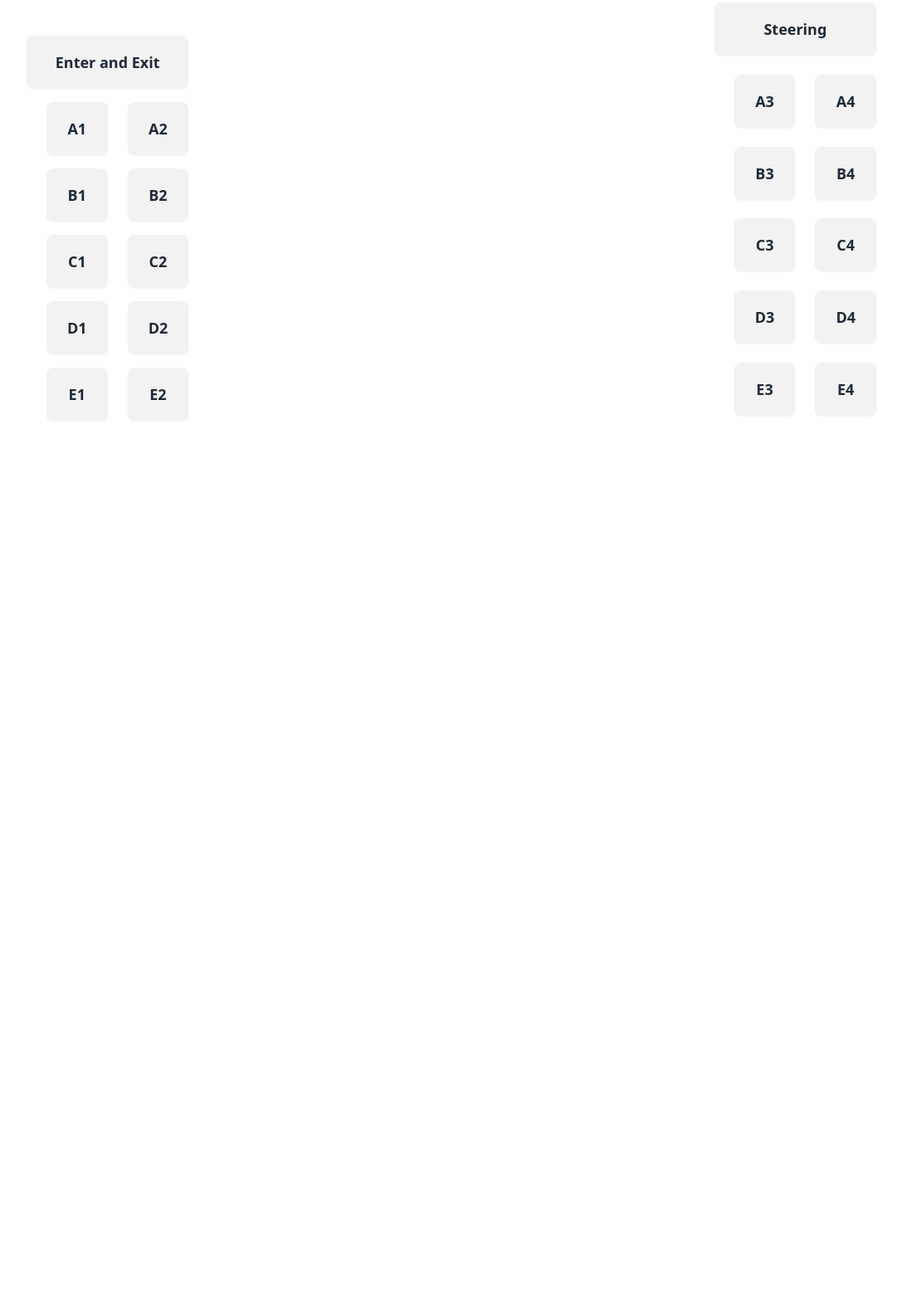
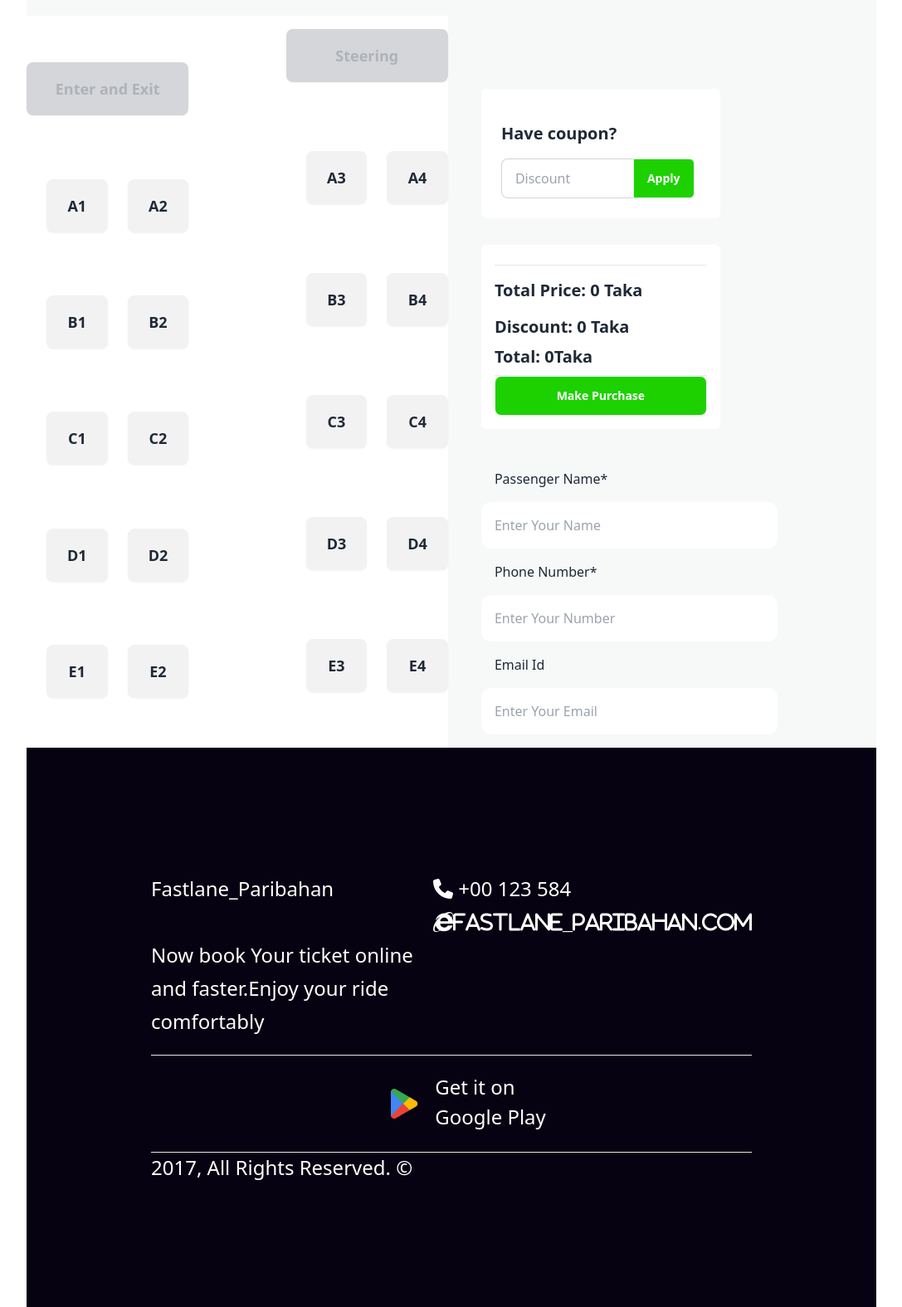
Before and after one commit to NafizFuad9/Bus_ticketing_site, a plain HTML site: page index.html in a window 1280 px wide. Shown: the part 2177-3752 px from the top of the page at 83% size, without its empty margins (96-1183 px from the left). Before the commit the page ends 2716 px from the top, so only its background shows below. Drawn offline with nearby package versions, Linux system fonts and the light colour scheme.

Commit message:
started javascript part

```diff
--- a/index.html
+++ b/index.html
@@ -10,6 +10,12 @@
       <!-- link Tailwindcss and daisyUI -->
 <link href="https://cdn.jsdelivr.net/npm/daisyui@4.6.0/dist/full.min.css" rel="stylesheet" type="text/css" />
 <script src="https://cdn.tailwindcss.com"></script>
+
+<link href="https://cdn.jsdelivr.net/npm/daisyui@4.7.2/dist/full.min.css" rel="stylesheet" type="text/css" />
+<script src="https://cdn.tailwindcss.com"></script>
+
+<!-- link font awesome -->
+<script src="https://kit.fontawesome.com/10cdc8742d.js" crossorigin="anonymous"></script>
 
 </head>
 <body class="w-4/5 m-auto">
@@ -131,7 +137,7 @@
 
 
     <div>
-        <button class="bg-lime-400 p-5 font-bold text-xl text-white">8 Seats Left</button>
+        <button class="bg-lime-400 p-5 font-bold text-xl text-white"><span id="seatNumbers">10</span> Seats Left</button>
     </div>
 </section>
 
@@ -193,38 +199,104 @@
         <div><p>Selected</p></div>
     </div>
 </div>
+</div>
 
 <!-- seats part -->
 
-<div class=" flex justify-between bg-white mt-10">
+<div class="flex  space-x-10">
+<div class="w-4/5 flex justify-between bg-white mt-10">
 <div class="grid grid-cols-2  space-x-6 space-y-4 mt-10">
-    <button class="btn btn-xs sm:btn-sm md:btn-md lg:btn-lg col-span-2 mt-4">Enter and Exit</button>
-    <button class="btn btn-xs sm:btn-sm md:btn-md lg:btn-lg mt-5">A1</button>
-    <button class="btn btn-xs sm:btn-sm md:btn-md lg:btn-lg ">A2</button>
-    <button class="btn btn-xs sm:btn-sm md:btn-md lg:btn-lg">B1</button>
-    <button class="btn btn-xs sm:btn-sm md:btn-md lg:btn-lg">B2</button>
-    <button class="btn btn-xs sm:btn-sm md:btn-md lg:btn-lg">C1</button>
-    <button class="btn btn-xs sm:btn-sm md:btn-md lg:btn-lg">C2</button>
-    <button class="btn btn-xs sm:btn-sm md:btn-md lg:btn-lg">D1</button>
-    <button class="btn btn-xs sm:btn-sm md:btn-md lg:btn-lg">D2</button>
-    <button class="btn btn-xs sm:btn-sm md:btn-md lg:btn-lg">E1</button>
-    <button class="btn btn-xs sm:btn-sm md:btn-md lg:btn-lg">E2</button>
+    <button class="btn btn-xs sm:btn-sm md:btn-md lg:btn-lg col-span-2 mt-4 " disabled>Enter and Exit</button>
+    <p class="seatTitles hidden">A1</p>
+    <button class="seatButton btn btn-xs sm:btn-sm md:btn-md lg:btn-lg mt-5">A1</button>
+    <button class=" seatButton btn btn-xs sm:btn-sm md:btn-md lg:btn-lg ">A2</button>
+    <button class=" seatButton btn btn-xs sm:btn-sm md:btn-md lg:btn-lg">B1</button>
+
+    <button class=" seatButton btn btn-xs sm:btn-sm md:btn-md lg:btn-lg">B2</button>
+    <button class=" seatButton btn btn-xs sm:btn-sm md:btn-md lg:btn-lg">C1</button>
+    <button class=" seatButton btn btn-xs sm:btn-sm md:btn-md lg:btn-lg">C2</button>
+    <button class=" seatButton btn btn-xs sm:btn-sm md:btn-md lg:btn-lg">D1</button>
+    <button class="seatButton btn btn-xs sm:btn-sm md:btn-md lg:btn-lg">D2</button>
+    <button class=" seatButton btn btn-xs sm:btn-sm md:btn-md lg:btn-lg">E1</button>
+    <button class=" seatButton btn btn-xs sm:btn-sm md:btn-md lg:btn-lg">E2</button>
 
 </div>
 <div class="grid grid-cols-2 space-x-6 space-y-4 ">
-    <button class="btn btn-xs sm:btn-sm md:btn-md lg:btn-lg col-span-2 mt-4">Steering</button>
-    <button class="btn btn-xs sm:btn-sm md:btn-md lg:btn-lg my-4">A3</button>
-    <button class="btn btn-xs sm:btn-sm md:btn-md lg:btn-lg">A4</button>
-    <button class="btn btn-xs sm:btn-sm md:btn-md lg:btn-lg">B3</button>
-    <button class="btn btn-xs sm:btn-sm md:btn-md lg:btn-lg">B4</button>
-    <button class="btn btn-xs sm:btn-sm md:btn-md lg:btn-lg">C3</button>
-    <button class="btn btn-xs sm:btn-sm md:btn-md lg:btn-lg">C4</button>
-    <button class="btn btn-xs sm:btn-sm md:btn-md lg:btn-lg">D3</button>
-    <button class="btn btn-xs sm:btn-sm md:btn-md lg:btn-lg">D4</button>
-    <button class="btn btn-xs sm:btn-sm md:btn-md lg:btn-lg">E3</button>
-    <button class="btn btn-xs sm:btn-sm md:btn-md lg:btn-lg">E4</button>
+    <button class="btn btn-xs sm:btn-sm md:btn-md lg:btn-lg col-span-2 mt-4"disabled>Steering</button>
+    <button class=" seatButton btn btn-xs sm:btn-sm md:btn-md lg:btn-lg my-4">A3</button>
+    <button class=" seatButton btn btn-xs sm:btn-sm md:btn-md lg:btn-lg">A4</button>
+    <button class=" seatButton btn btn-xs sm:btn-sm md:btn-md lg:btn-lg">B3</button>
+    <button class=" seatButton btn btn-xs sm:btn-sm md:btn-md lg:btn-lg">B4</button>
+    <button class=" seatButton btn btn-xs sm:btn-sm md:btn-md lg:btn-lg">C3</button>
+    <button class=" seatButton btn btn-xs sm:btn-sm md:btn-md lg:btn-lg">C4</button>
+    <button class=" seatButton btn btn-xs sm:btn-sm md:btn-md lg:btn-lg">D3</button>
+    <button class=" seatButton btn btn-xs sm:btn-sm md:btn-md lg:btn-lg">D4</button>
+    <button class=" seatButton btn btn-xs sm:btn-sm md:btn-md lg:btn-lg">E3</button>
+    <button class=" seatButton btn btn-xs sm:btn-sm md:btn-md lg:btn-lg">E4</button>
 </div>
 </div>
+
+
+
+<div class= "w-3/4 mb-4">
+
+  <div class="md:flex lg:col-span-1 mt-32">
+    <div>
+      <div class="bg-white p-6 rounded-md">
+        <h3 class="text-xl font-bold py-4">Have coupon?</h3>
+        <div class="join">
+          <input
+            id="input-field"
+            class="input input-bordered join-item w-40"
+            placeholder="Discount"
+          />
+          <button
+            id="apply-btn"
+            class="btn join-item rounded-md bg-[#1DD100] text-white font-bold"
+          >
+            Apply
+          </button>
+        </div>
+      </div>
+      <div class="my-8 p-4 bg-white rounded-md">
+        <div id="title-container">
+
+
+
+
+        </div>
+        <hr class="my-2" />
+        <p class="text-xl font-bold py-2">
+          Total Price: <span id="totalPrice">0</span>
+        Taka</p>
+
+        <p class="text-xl font-bold py-2">
+          Discount: <span id="discountPrice">0</span> Taka
+        </p>
+        <p class="text-xl font-bold pb-2">
+          Total: <span id="total">0</span>Taka
+        </p>
+        <hr class="" />
+        <button class="btn btn-wide bg-[#1DD100] text-white">
+          Make Purchase
+        </button>
+      </div>
+    </div>
+  </div>
+
+
+        <p class="p-4">Passenger Name*</p>
+        <input type="text"  placeholder="Enter Your Name" class="p-4  rounded-xl w-3/4">
+        <p class="p-4">Phone Number*</p>
+        <input type="text" placeholder="Enter Your Number" class="p-4  rounded-xl w-3/4">
+        <p class="p-4">Email Id</p>
+        <input type="email" placeholder="Enter Your Email" class="p-4  rounded-xl w-3/4">
+      </div>
+
+</div>
+
+</div>
+
 </div>
 
 
@@ -239,14 +311,30 @@
 
 
 
+<footer>
+  <div class="foot1">
+      <div class="footdiv11"><p>Fastlane_Paribahan </p><br>Now book Your ticket online and faster.Enjoy your ride comfortably<p></p></div>
 
+      <div class="footdiv12">
 
+          <i class="fa-solid fa-phone"></i>  +00 123 584  <br>
 
+          <i class="fa-brands fa-internet-explorer">Fastlane_Paribahan.com</i>
+      </p></div>
+  </div>
+<hr>
+<div class="sociaLink">
 
+  <img src="images/playstore.png" alt="">
+  <p class="copyright">Get it on <br>Google Play</p>
+</div>
+<hr>
+<div class="LastPart">
+<div><p class="copyright">2017, All Rights Reserved. &copy;</p></div>
 
 </div>
+</footer>
 
-
-
+ <script src="./style.js"></script>
 </body>
 </html>
--- /dev/null
+++ b/style.js
@@ -0,0 +1,68 @@
+let seatCount=1;
+let totalPrice=0;
+
+const btns=document.querySelectorAll(".seatButton")
+
+
+for (let index = 0; index < btns.length; index++) {
+    const element = btns[index];
+
+
+    element.addEventListener("click",function(){
+    console.log(element)
+
+     const seatTitle=element.innerText;
+
+    console.log(seatTitle)
+     const price  =550;
+
+
+
+    const titleContainer=document.getElementById("title-container")
+
+    const p=document.createElement("p");
+    p.innerText= seatCount+". Seat number   "+ seatTitle
+    titleContainer.appendChild(p);
+    seatCount++;
+
+
+    totalPrice=totalPrice+price;
+    // console.log(totalPrice);
+    document.getElementById('totalPrice').innerText=totalPrice.toFixed(2);
+
+    })
+
+}
+
+
+const btn=document.getElementById("apply-btn")
+btn.addEventListener("click",function(){
+    const couponElement=document.getElementById("input-field").value;
+    // console.log(couponElement.value);
+
+    const couponCode= couponElement.split(" ").join("").toUpperCase();
+
+    if(totalPrice>=200)
+     {
+       if(couponCode==="SELL200"){
+          const  discountElement=document.getElementById("discountPrice");
+          const discountAmount=totalPrice*0.2;
+          discountElement.innerText=discountAmount.toFixed(2);
+
+          const restTotal=document.getElementById("total");
+          restTotal.innerText=totalPrice-discountAmount.toFixed(2);
+          document.getElementById("input-field").value="";
+
+       }
+       else{
+        alert("Invalid Coupon code")
+        document.getElementById("input-field").value="";
+       }
+     }
+
+     else{
+        alert("Spent 200 Dollars")
+        document.getElementById("input-field").value="";
+     }
+
+})
--- a/styles.css
+++ b/styles.css
@@ -8,3 +8,43 @@
 .seats button{
  padding: 8px;
 }
+
+
+
+
+
+
+
+
+/* footer style section */
+footer{background: #070211;
+    padding: 150px;
+    justify-content: space-around;}
+
+    .foot1{display: flex;
+    justify-items: auto;
+    justify-content: space-between;
+    margin-bottom: 20px;
+    text-justify: auto;}
+
+    .sociaLink{display: flex;
+    margin-top: 20px;
+    margin-bottom: 20px;
+    justify-content: center;}
+
+    footer img {margin-left: 20px;
+    padding: 20px;
+    align-items: center;}
+
+    .footdiv11,.footdiv12{color: #FFF;
+        font-size: 24px;
+        font-weight: 500;
+        line-height: 40px;
+    align-self: auto;
+    justify-content: center;}
+
+    .LastPart{display: flex;
+    justify-content: space-between}
+    .copyright{color: #FFF;
+    font-size: 24px;
+    font-weight: 500;}
```
